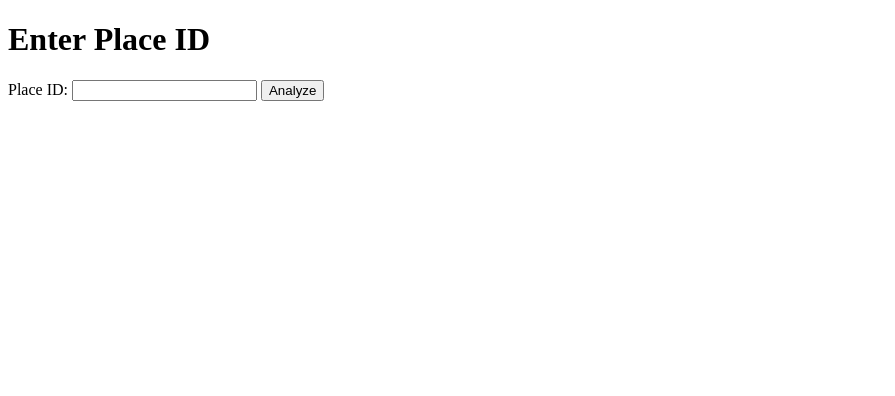
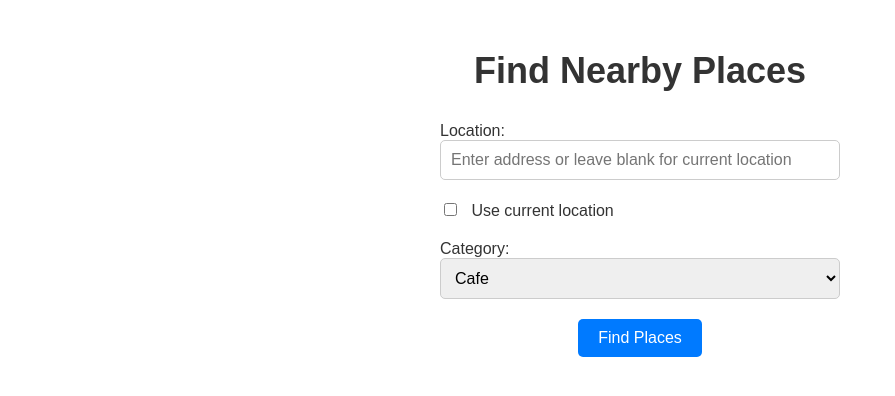
Before and after one commit to tonypapakon/place_suggestion, a Flask app: page / in a window 1280 px wide. Shown: the top 396 px of the page, without its empty margins (0-895 px from the left). Run offline with Flask 3, Linux system fonts and the light colour scheme; some libraries are stand-ins or nearby versions.

Commit message:
Add styling and layout for place search and results pages, plus a map.

```diff
--- a/app.py
+++ b/app.py
@@ -19,6 +19,8 @@ app = Flask(__name__)
 #Google's API key for places.
 load_dotenv()
 API_KEY = os.getenv('G_API_KEY')
+if not API_KEY:
+    raise ValueError('No Google API key provided.')
 
 #Categories for classification
 CATEGORIES = ['service quality', 'value for money', 'food quality', 'ambiance']
@@ -26,6 +28,24 @@ CATEGORIES = ['service quality', 'value for money', 'food quality', 'ambiance']
 #Load the classifier
 classifier = pipeline(model="facebook/bart-large-mnli")
 
+def geocode_address(address, api_key):
+    """Geocode an address to latitude and longitude.
+
+    Args:
+        address (_type_): _description_
+        api_key (_type_): _description_
+    """
+
+    url = f'https://maps.googleapis.com/maps/api/geocode/json?address={address}&key={api_key}'
+    response = requests.get(url)
+    data = response.json()
+    if data['status'] == 'OK':
+        location = data['results'][0]['geometry']['location']
+        return location['lat'], location['lng']
+    elif data['status'] == 'ZERO_RESULTS':
+        raise ValueError('No results found for the specified address.')
+    else:
+        raise ValueError(f'Geocoding failed with status: {data["status"]}')
 
 def fetch_reviews(place_id, api_key, max_reviews=5):
     """Fetches reviews for a given place ID from Google Maps API.
@@ -67,51 +87,87 @@ def classify_review(review_text):
         return result['labels'][0]
     return 'N/A'
 
-@app.route('/', methods = ['GET', 'POST'])
+@app.route('/', methods=['GET', 'POST'])
 def index():
     if request.method == 'POST':
-        place_id = request.form['place_id']
+        category = request.form['category']
         try:
-            #Fetch review
-            reviews = fetch_reviews(place_id, API_KEY)
-            if not reviews:
-                return render_template('results.html', error = "No reviews found or invalid ID.")
+            # Determine location
+            if 'lat' in request.form and 'lng' in request.form and request.form['lat'] and request.form['lng']:
+                lat = float(request.form['lat'])
+                lng = float(request.form['lng'])
+            else:
+                location_text = request.form['location_text']
+                if not location_text:
+                    return render_template('results.html', error='No location provided.')
+                lat, lng = geocode_address(location_text, API_KEY)
 
-            #Process reviews
-            overall_ratings = []
-            category_counts = Counter()
-            classify_reviews = []
+            # Perform a nearby search
+            radius = 1500  # 1.5 km
+            url = f'https://maps.googleapis.com/maps/api/place/nearbysearch/json?location={lat},{lng}&radius={radius}&type={category}&key={API_KEY}'
+            response = requests.get(url)
+            data = response.json()
+            if data['status'] != 'OK':
+                return render_template('results.html', error='No places found.')
+            places = data['results'][:3]  # Take first 3 places
 
-            for review in reviews:
-                category = classify_review(review['text'])
-                rating = review.get('rating', 'N/A')
-                if isinstance(rating, (int, float)):
-                    overall_ratings.append(rating)
-                if category in CATEGORIES:
-                    category_counts[category] += 1
-                classify_reviews.append({
-                    'text': review['text'],
-                    'rating': rating,
-                    'category': category
+            # Process each place
+            place_data = []
+            for place in places:
+                place_id = place['place_id']
+                name = place['name']
+                # Extract latitude and longitude
+                lat = place['geometry']['location']['lat']
+                lng = place['geometry']['location']['lng']
+                reviews = fetch_reviews(place_id, API_KEY)
+                if not reviews:
+                    continue
+                overall_ratings = []
+                category_counts = Counter()
+                classify_reviews = []
+                for review in reviews:
+                    rating = review.get('rating', 'N/A')
+                    if isinstance(rating, (int, float)):
+                        overall_ratings.append(rating)
+                        if rating >= 4:
+                            category = classify_review(review['text'])
+                            if category in CATEGORIES:
+                                category_counts[category] += 1
+                            else:
+                                category = 'N/A'
+                        else:
+                            category = 'N/A'
+                    else:
+                        category = 'N/A'
+
+                    # Store all reviews for display
+                    classify_reviews.append({
+                        'text': review['text'],
+                        'rating': rating,
+                        'category': category
+                    })
+                # Calculate average rating
+                overall_avg = sum(overall_ratings) / len(overall_ratings) if overall_ratings else None
+
+                # Best category
+                most_common_category = category_counts.most_common(1)[0][0] if category_counts else 'N/A'
+                # Add place data including lat and lng
+                place_data.append({
+                    'name': name,
+                    'lat': lat,  # New: latitude
+                    'lng': lng,  # New: longitude
+                    'overall_avg': overall_avg,
+                    'category': most_common_category,
+                    'reviews': classify_reviews
                 })
+            return render_template('results.html', places=place_data, api_key=API_KEY)
+        except ValueError as e:
+            return render_template('results.html', error=str(e))
+        except Exception as e:
+            return render_template('results.html', error=f"An error occurred: {str(e)}")
 
-            #Cal avg rating
-            overall_avg = sum(overall_ratings) / len(overall_ratings) if overall_ratings else None
-
-            #Best category
-            most_common_categoy = category_counts.most_common(1)[0][0] if category_counts else 'N/A'
-
-            #Render results page with data
-            return render_template('results.html',
-                                   overall_avg=overall_avg,
-                                   most_common_categoy=most_common_categoy,
-                                   reviews=reviews)
-
-        except Exception as e:
-            return render_template('results.html', error = f"An error occurred: {str(e)}")
-
-    #GET requests
-    return render_template('index.html')
+    # GET requests
+    return render_template('index.html', api_key = API_KEY)
 
 #Run app
 if __name__ == '__main__':
--- a/static/style.css
+++ b/static/style.css
@@ -0,0 +1,104 @@
+/* General Styles */
+body {
+    font-family: Arial, sans-serif;
+    color: #333;
+    margin: 0;
+    padding: 0;
+}
+
+.container {
+    text-align: center;
+    margin: 50px auto;
+    max-width: 800px;
+    padding: 0 20px;
+}
+
+h1 {
+    font-size: 36px;
+    color: #333;
+    margin-bottom: 30px;
+}
+
+h2 {
+    font-size: 24px;
+    color: #007AFF; /* Apple-inspired blue */
+}
+
+h3 {
+    font-size: 20px;
+    color: #333;
+}
+
+/* Form Styling (index.html) */
+.form-group {
+    margin-bottom: 20px;
+    text-align: left;
+    max-width: 400px;
+    margin-left: auto;
+    margin-right: auto;
+}
+
+input[type="text"], select {
+    width: 100%;
+    padding: 10px;
+    border: 1px solid #ccc;
+    border-radius: 5px;
+    font-size: 16px;
+    box-sizing: border-box;
+}
+
+input[type="checkbox"] {
+    margin-right: 10px;
+}
+
+button {
+    padding: 10px 20px;
+    background-color: #007AFF;
+    color: #fff;
+    border: none;
+    border-radius: 5px;
+    font-size: 16px;
+    cursor: pointer;
+    transition: background-color 0.3s;
+}
+
+button:hover {
+    background-color: #005ECB; /* Darker blue on hover */
+}
+
+/* Results Page Styling (results.html) */
+.place {
+    margin: 30px 0;
+    padding: 20px;
+    border: 1px solid #eee;
+    border-radius: 5px;
+    background-color: #fafafa;
+}
+
+.map {
+    margin: 20px 0;
+}
+
+.review {
+    margin: 10px 0;
+    padding: 10px;
+    border-left: 4px solid #007AFF;
+    background-color: #fff;
+}
+
+.error {
+    color: #ff0000;
+    font-weight: bold;
+}
+
+a {
+    display: inline-block;
+    margin-top: 20px;
+    color: #007AFF;
+    text-decoration: none;
+    font-size: 16px;
+}
+
+a:hover {
+    text-decoration: underline;
+}
--- a/templates/index.html
+++ b/templates/index.html
@@ -3,16 +3,80 @@
 <head>
     <meta charset="UTF-8">
     <title>Review Analyzer</title>
+    <link rel="stylesheet" href="{{ url_for('static', filename='style.css') }}">
 </head>
 <body>
-    <h1>Enter Place ID</h1>
-    {% if error %}
-        <p style="color: red;">{{ error }}</p>
-    {% endif %}
-    <form method="POST" action="/">
-        <label for="place_id">Place ID:</label>
-        <input type="text" id="place_id" name="place_id" required>
-        <button type="submit">Analyze</button>
-    </form>
+    <div class="container">
+        <h1>Find Nearby Places</h1>
+        <form method="POST" action="/">
+            <div class="form-group">
+                <label for="location">Location:</label>
+                <input type="text" id="location" name="location_text" placeholder="Enter address or leave blank for current location">
+            </div>
+            <div class="form-group">
+                <input type="checkbox" id="use_current" name="use_current"> Use current location
+            </div>
+            <div class="form-group">
+                <label for="category">Category:</label>
+                <select id="category" name="category">
+                    <option value="cafe">Cafe</option>
+                    <option value="bar">Bar</option>
+                </select>
+            </div>
+            <input type="hidden" id="lat" name="lat">
+            <input type="hidden" id="lng" name="lng">
+            <button type="submit">Find Places</button>
+        </form>
+    </div>
+
+    <script>
+        const useCurrentCheckbox = document.getElementById('use_current');
+        const locationInput = document.getElementById('location');
+        const latInput = document.getElementById('lat');
+        const lngInput = document.getElementById('lng');
+
+        useCurrentCheckbox.addEventListener('change', function() {
+            if (this.checked) {
+                locationInput.disabled = true;
+                if (navigator.geolocation) {
+                    navigator.geolocation.getCurrentPosition(
+                        function(position) {
+                            latInput.value = position.coords.latitude;
+                            lngInput.value = position.coords.longitude;
+                        },
+                        function(error) {
+                            let errorMessage;
+                            switch (error.code) {
+                                case error.PERMISSION_DENIED:
+                                    errorMessage = "Permission denied. Please allow location access.";
+                                    break;
+                                case error.POSITION_UNAVAILABLE:
+                                    errorMessage = "Location information is unavailable. Try entering a location manually.";
+                                    break;
+                                case error.TIMEOUT:
+                                    errorMessage = "The request to get location timed out.";
+                                    break;
+                                default:
+                                    errorMessage = "An unknown error occurred.";
+                                    break;
+                            }
+                            alert('Error getting location: ' + errorMessage);
+                            useCurrentCheckbox.checked = false;
+                            locationInput.disabled = false;
+                        }
+                    );
+                } else {
+                    alert('Geolocation is not supported by this browser. Please enter a location manually.');
+                    useCurrentCheckbox.checked = false;
+                    locationInput.disabled = false;
+                }
+            } else {
+                locationInput.disabled = false;
+                latInput.value = '';
+                lngInput.value = '';
+            }
+        });
+    </script>
+    <script src="https://maps.googleapis.com/maps/api/js?key={{api_key}}&callback=initMap" async defer></script>
 </body>
 </html>
```
Also changed, not shown: templates/results.html (+32 -4 lines).
